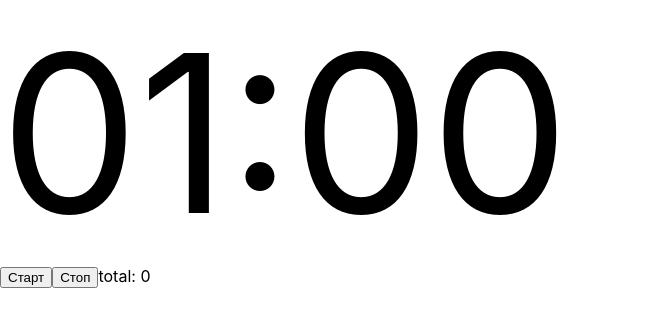
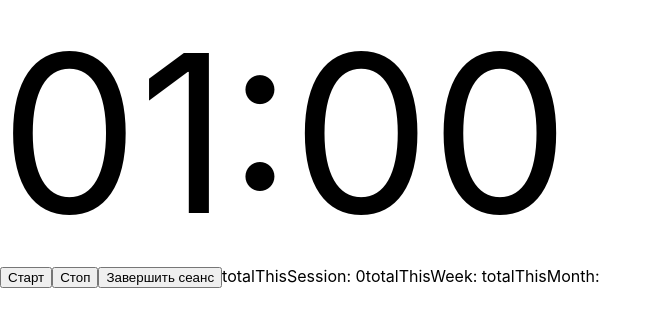
Before and after one commit to buryattvoydrug/react-typescript-pomodoro, a React (Create React App) app: page / in a window 1280 px wide. Shown: the top 326 px of the page, without its empty margins (0-661 px from the left). Built offline with nearby package versions, Linux system fonts and the light colour scheme.

Commit message:
totalThisSession base

```diff
--- a/src/App.tsx
+++ b/src/App.tsx
@@ -1,11 +1,13 @@
 import React from 'react';
 import './App.css';
 import Timer from './Components/Timer';
+import Total from './Components/Total';
 
 function App() {
   return (
     <div className="App">
       <Timer timer={1} break={1}/>
+      <Total />
     </div>
   );
 }
--- a/src/Components/Timer.tsx
+++ b/src/Components/Timer.tsx
@@ -24,7 +24,7 @@ class Timer extends Component<TimerProps, TimerState> {
       currentTimer: props.timer * 60 - 1,
       currentTimerName: 'timer',
       output: this.addZero(props.timer)+':00',
-      total: 0,
+      total: +(localStorage.getItem('totalToday') || 0),
     }
   }
 
@@ -39,7 +39,10 @@ class Timer extends Component<TimerProps, TimerState> {
 
     let secondsLeft = this.state.currentTimer;
     this.setState({currentTimer: secondsLeft - 1});
+
     this.setState({total: this.state.total + 1});
+    localStorage.setItem('totalToday', String(this.state.total));
+
     let mins = this.addZero(Math.floor(secondsLeft / 60));
     let secs = this.addZero(secondsLeft % 60);
     this.setState({output: mins + ':' + secs});
@@ -52,6 +55,7 @@ class Timer extends Component<TimerProps, TimerState> {
   stop = ():void => {
     this.setState({interval: clearInterval(this.state.interval)});
   }
+
 
   isTimeUp = ():boolean => {
     if (this.state.currentTimer < 0) {
@@ -76,7 +80,6 @@ class Timer extends Component<TimerProps, TimerState> {
         <div className="timer">{this.state.output}</div>
         <button onClick={() => this.start()}>Старт</button>
         <button onClick={() => this.stop()}>Стоп</button>
-        <span>total: {this.state.total}</span>
       </>
     )
   }
--- /dev/null
+++ b/src/Components/Total.tsx
@@ -0,0 +1,32 @@
+import React, { Component } from 'react'
+
+type TotalState = {
+  totalThisSession: number,
+  totalThisWeek?: number,
+  totalThisMonth?: number,
+}
+
+export default class Total extends Component<{}, TotalState> {
+  constructor() {
+    super({});
+    this.state = {
+      totalThisSession: 0,
+    }
+  }
+
+  endSession = ():void => {
+    this.setState({totalThisSession: +(localStorage.getItem('totalToday') || 0)});
+    localStorage.setItem('totalToday', '0');
+  }
+
+  render() {
+    return (
+      <>
+      <button onClick={() => this.endSession()}>Завершить сеанс</button>
+        <span>totalThisSession: {this.state.totalThisSession}</span>
+        <span>totalThisWeek: {this.state.totalThisWeek}</span>
+        <span>totalThisMonth: {this.state.totalThisMonth}</span>
+      </>
+    )
+  }
+}
```
